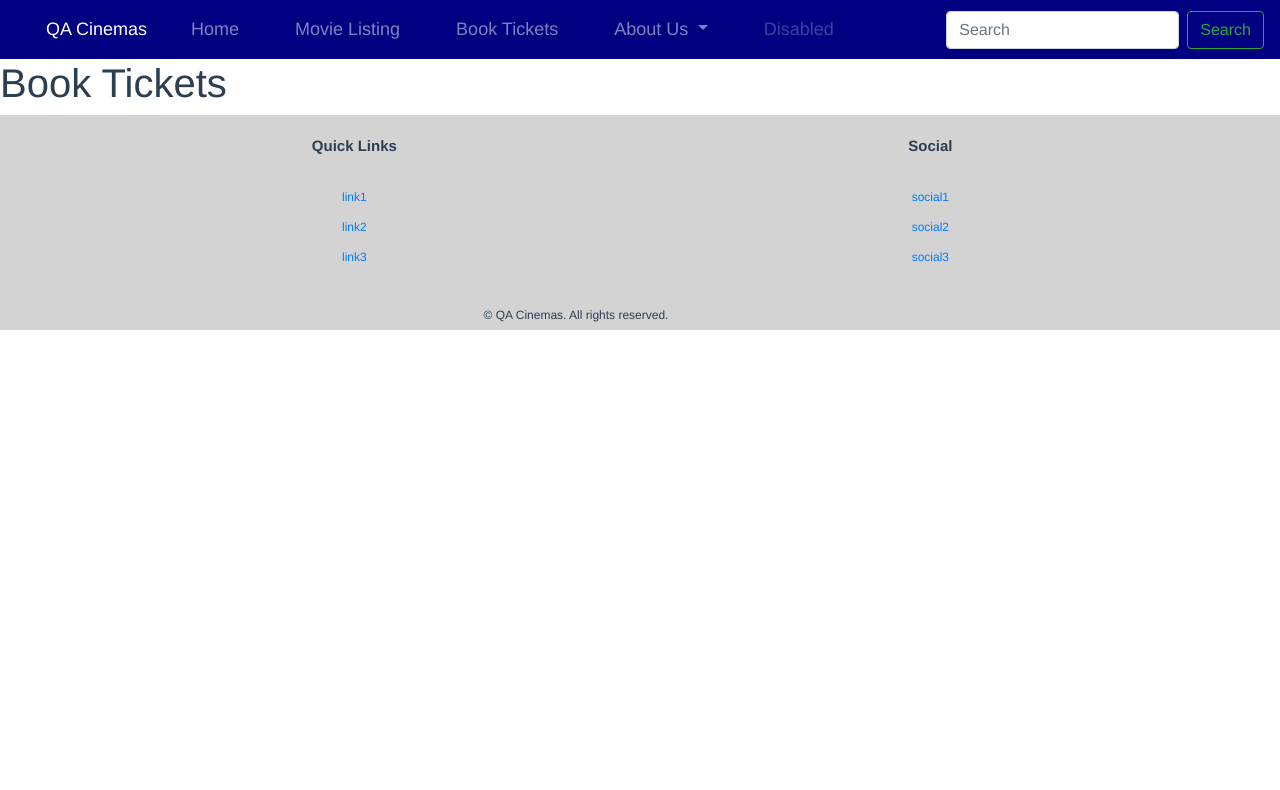
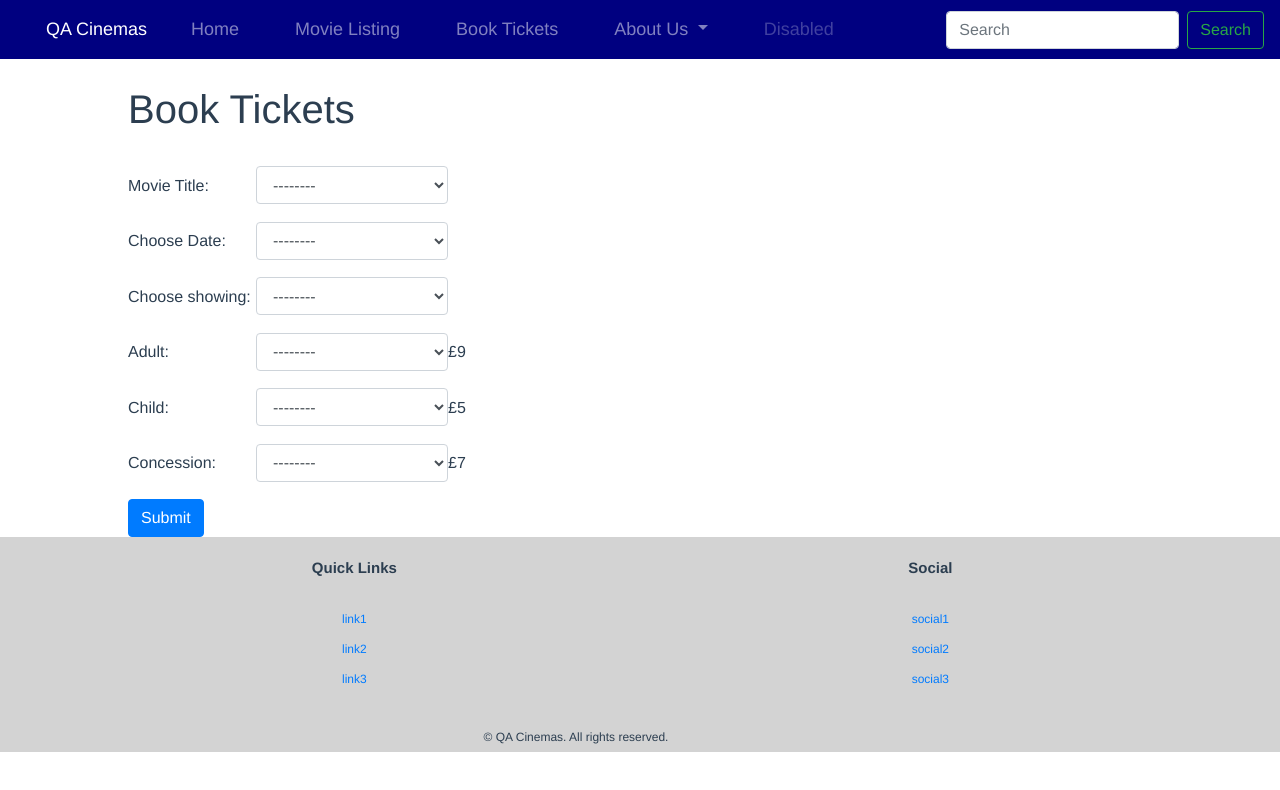
Before and after one commit to GeorgeT94/QA-Cinema, a Vue app in the folder vue-frontend/: page /ticketPage in a window 1280 px wide. Shown: the top 790 px of the page. Built offline with nearby package versions, Linux system fonts and the light colour scheme.

Commit message:
working on ticket booking

```diff
--- a/vue-frontend/src/components/TicketSelection.vue
+++ b/vue-frontend/src/components/TicketSelection.vue
@@ -0,0 +1,234 @@
+<template>
+  <form>
+    <div class="form-group">
+      <label for="movies">Movie Title:</label>
+      <select class="form-control" id="movies" @change="selectedMovie" ref="selectedMovie">
+        <option>--------</option>
+        <option v-for="movie in movieList">{{movie.name}}</option>
+      </select>
+    </div>
+    <div class="form-group">
+      <label for="dates">Choose Date:</label>
+      <select class="form-control" id="dates" @change="selectedDate" ref="selectedDate">
+        <option>--------</option>
+        <option v-for="date in availableDates">{{date.date}}</option>
+      </select>
+    </div>
+    <div class="form-group">
+      <label for="showings">Choose showing:</label>
+      <select class="form-control" id="showings" @change="selectedShowing" ref="selectedShowing">
+        <option>--------</option>
+        <option v-for="showing in availableShowings">{{showing.time}}</option>
+      </select>
+    </div>
+    <div class="form-group">
+      <label for="adultTickets">Adult:</label>
+      <select class="form-control" id="adultTickets" ref="adultTickets">
+        <option>--------</option>
+        <option v-for="n in noOfRegularTickets">{{n}}</option>
+      </select>
+      <a class="price">{{prices.adult}}</a>
+    </div>
+    <div class="form-group">
+      <label for="childTickets">Child:</label>
+      <select class="form-control" id="childTickets" ref="childTickets">
+        <option>--------</option>
+        <option v-for="n in noOfRegularTickets">{{n}}</option>
+      </select>
+      <a class="price">{{prices.child}}</a>
+    </div>
+    <div class="form-group">
+      <label for="concessionTickets">Concession:</label>
+      <select class="form-control" id="concessionTickets" ref="concessionTickets">
+        <option>--------</option>
+        <option v-for="n in noOfConcessionTickets">{{n}}</option>
+      </select>
+      <a class="price">{{prices.concession}}</a>
+    </div>
+
+    <button type="submit" class="btn btn-primary">Submit</button>
+  </form>
+</template>
+
+<script>
+
+export default {
+  name: 'TicketSelection',
+  data() {
+    return {
+      availableDates: null,
+      availableShowings: null,
+      noOfRegularTickets: null,
+      noOfConcessionTickets: null,
+      prices: {
+        adult: "£9",
+        child: "£5",
+        concession: "£7"
+      },
+      movieList: [
+        {
+          name: "Deadpool",
+          datesShowing: [
+            {
+              date: "09/09/18",
+              showings: [
+                {time: "12:00", regularTickets: 50, concessionTickets: 10},
+                {time: "15:00", regularTickets: 50, concessionTickets: 10},
+                {time: "17:30", regularTickets: 50, concessionTickets: 10},
+                {time: "19:00", regularTickets: 50, concessionTickets: 10},
+                {time: "21:00", regularTickets: 50, concessionTickets: 10},
+                {time: "22:30", regularTickets: 50, concessionTickets: 10}
+              ]
+            },
+            {
+              date: "10/09/18",
+              showings: [
+                {time: "12:00", regularTickets: 50, concessionTickets: 10},
+                {time: "15:00", regularTickets: 50, concessionTickets: 10},
+                {time: "17:30", regularTickets: 50, concessionTickets: 10},
+                {time: "19:00", regularTickets: 50, concessionTickets: 10},
+                {time: "21:00", regularTickets: 50, concessionTickets: 10},
+                {time: "22:30", regularTickets: 50, concessionTickets: 10}
+              ]
+            },
+            {
+              date: "11/09/18",
+              showings: [
+                {time: "12:00", regularTickets: 50, concessionTickets: 10},
+                {time: "15:00", regularTickets: 50, concessionTickets: 10},
+                {time: "17:30", regularTickets: 50, concessionTickets: 10},
+                {time: "19:00", regularTickets: 50, concessionTickets: 10},
+                {time: "21:00", regularTickets: 50, concessionTickets: 10},
+                {time: "22:30", regularTickets: 50, concessionTickets: 10}
+              ]
+            },
+            {
+              date: "12/09/18",
+              showings: [
+                {time: "12:00", regularTickets: 50, concessionTickets: 10},
+                {time: "15:00", regularTickets: 50, concessionTickets: 10},
+                {time: "17:30", regularTickets: 50, concessionTickets: 10},
+                {time: "19:00", regularTickets: 50, concessionTickets: 10},
+                {time: "21:00", regularTickets: 50, concessionTickets: 10},
+                {time: "22:30", regularTickets: 50, concessionTickets: 10}
+              ]
+            },
+            {
+              date: "13/09/18",
+              showings: [
+                {time: "12:00", regularTickets: 50, concessionTickets: 10},
+                {time: "15:00", regularTickets: 50, concessionTickets: 10},
+                {time: "17:30", regularTickets: 50, concessionTickets: 10},
+                {time: "19:00", regularTickets: 50, concessionTickets: 10},
+                {time: "21:00", regularTickets: 50, concessionTickets: 10},
+                {time: "22:30", regularTickets: 50, concessionTickets: 10}
+              ]
+            }
+          ]
+        },
+        {
+          name: "Avengers",
+          datesShowing: [
+            {
+              date: "09/09/18",
+              showings: [
+                {time: "12:00", regularTickets: 50, concessionTickets: 10},
+                {time: "15:00", regularTickets: 50, concessionTickets: 10},
+                {time: "17:30", regularTickets: 50, concessionTickets: 10},
+                {time: "19:00", regularTickets: 50, concessionTickets: 10},
+                {time: "21:00", regularTickets: 50, concessionTickets: 10},
+                {time: "22:30", regularTickets: 50, concessionTickets: 10}
+              ]
+            },
+            {
+              date: "10/09/18",
+              showings: [
+                {time: "12:00", regularTickets: 50, concessionTickets: 10},
+                {time: "15:00", regularTickets: 50, concessionTickets: 10},
+                {time: "17:30", regularTickets: 50, concessionTickets: 10},
+                {time: "19:00", regularTickets: 50, concessionTickets: 10},
+                {time: "21:00", regularTickets: 50, concessionTickets: 10},
+                {time: "22:30", regularTickets: 50, concessionTickets: 10}
+              ]
+            },
+            {
+              date: "11/09/18",
+              showings: [
+                {time: "12:00", regularTickets: 50, concessionTickets: 10},
+                {time: "15:00", regularTickets: 50, concessionTickets: 10},
+                {time: "17:30", regularTickets: 50, concessionTickets: 10},
+                {time: "19:00", regularTickets: 50, concessionTickets: 10},
+                {time: "21:00", regularTickets: 50, concessionTickets: 10},
+                {time: "22:30", regularTickets: 50, concessionTickets: 10}
+              ]
+            },
+            {
+              date: "12/09/18",
+              showings: [
+                {time: "12:00", regularTickets: 50, concessionTickets: 10},
+                {time: "15:00", regularTickets: 50, concessionTickets: 10},
+                {time: "17:30", regularTickets: 50, concessionTickets: 10},
+                {time: "19:00", regularTickets: 50, concessionTickets: 10},
+                {time: "21:00", regularTickets: 50, concessionTickets: 10},
+                {time: "22:30", regularTickets: 50, concessionTickets: 10}
+              ]
+            }
+          ]
+        }
+      ]
+    }
+  },
+  methods: {
+    selectedMovie: function() {
+      var currMovieIndex = this.$refs.selectedMovie.selectedIndex
+      if(currMovieIndex == 0){
+        this.availableDates = null
+      } else {
+        this.availableDates = this.movieList[currMovieIndex-1].datesShowing
+      }
+      this.availableShowings = null
+      this.noOfRegularTickets = null
+      this.noOfConcessionTickets = null
+    },
+    selectedDate: function() {
+      var currDateIndex = this.$refs.selectedDate.selectedIndex
+      if(currDateIndex == 0 || currDateIndex == null){
+        this.availableShowings = null
+      } else {
+        this.availableShowings = this.availableDates[currDateIndex-1].showings
+      }
+      this.noOfRegularTickets = null
+      this.noOfConcessionTickets = null
+    },
+    selectedShowing: function() {
+      var selectedShowingIndex = this.$refs.selectedShowing.selectedIndex
+      if(selectedShowingIndex == 0 || selectedShowingIndex == null){
+        this.noOfRegularTickets = null
+        this.noOfConcessionTickets = null
+      } else {
+        this.noOfRegularTickets = this.availableShowings[selectedShowingIndex-1].regularTickets
+        this.noOfConcessionTickets = this.availableShowings[selectedShowingIndex-1].concessionTickets
+      }
+    }
+  }
+}
+</script>
+
+<!-- Add "scoped" attribute to limit CSS to this component only -->
+<style scoped>
+.price{
+  display: inline-block;
+}
+form{
+  margin-left: 10%;
+  width: 50%;
+}
+label{
+  display: inline-block;
+  width: 20%;
+}
+select{
+  display: inline-block;
+  width: 30%;
+}
+</style>
--- a/vue-frontend/src/pages/TicketPage.vue
+++ b/vue-frontend/src/pages/TicketPage.vue
@@ -1,13 +1,18 @@
 <template>
   <div>
     <h1>Book Tickets</h1>
+    <TicketSelection/>
   </div>
 </template>
 
 <script>
+import TicketSelection from '../components/TicketSelection.vue'
 
 export default {
   name: 'TicketPage',
+  components: {
+    TicketSelection
+  },
   data() {
     return {
 
@@ -18,5 +23,8 @@ export default {
 
 <!-- Add "scoped" attribute to limit CSS to this component only -->
 <style scoped>
-
+h1{
+  margin-left: 10%;
+  padding: 2% 0 2% 0;
+}
 </style>
```
